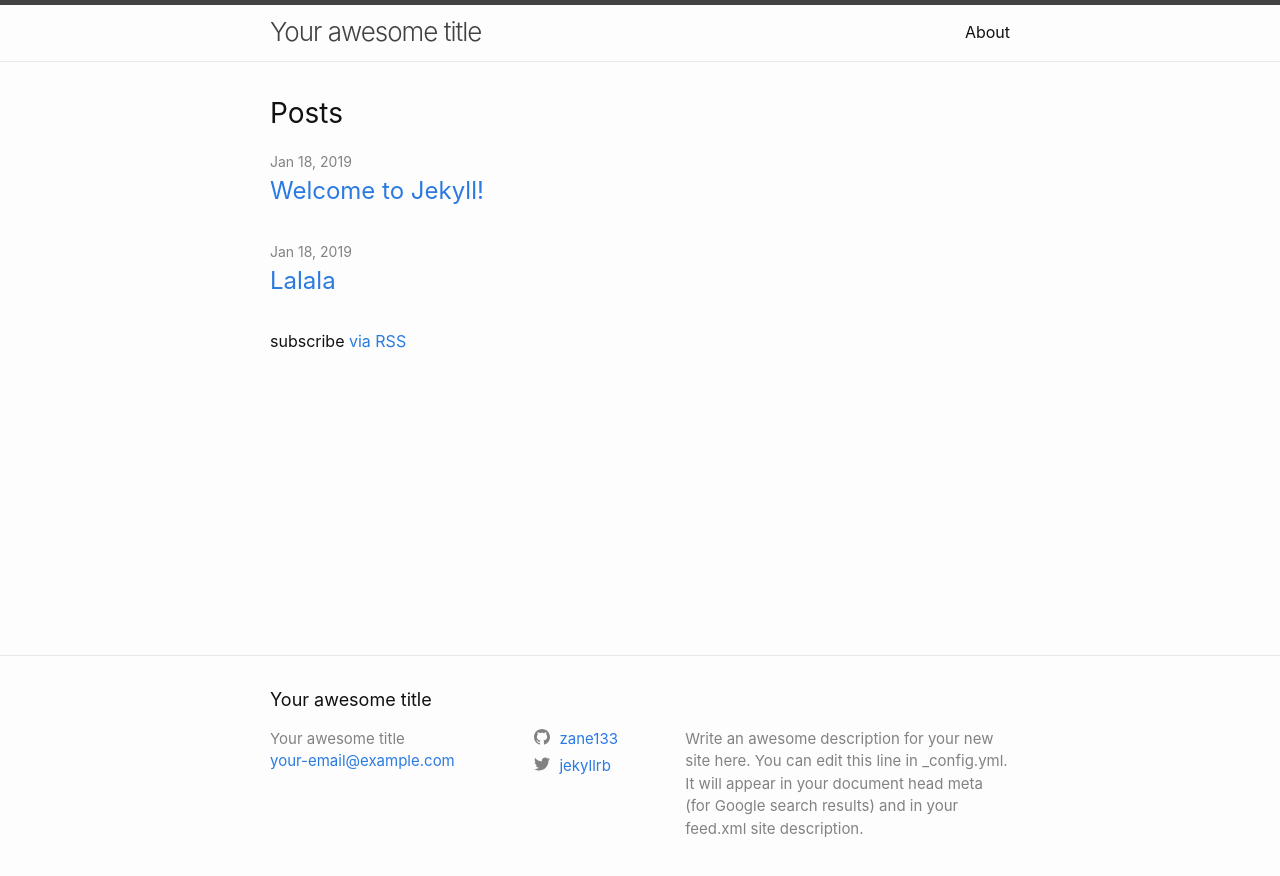
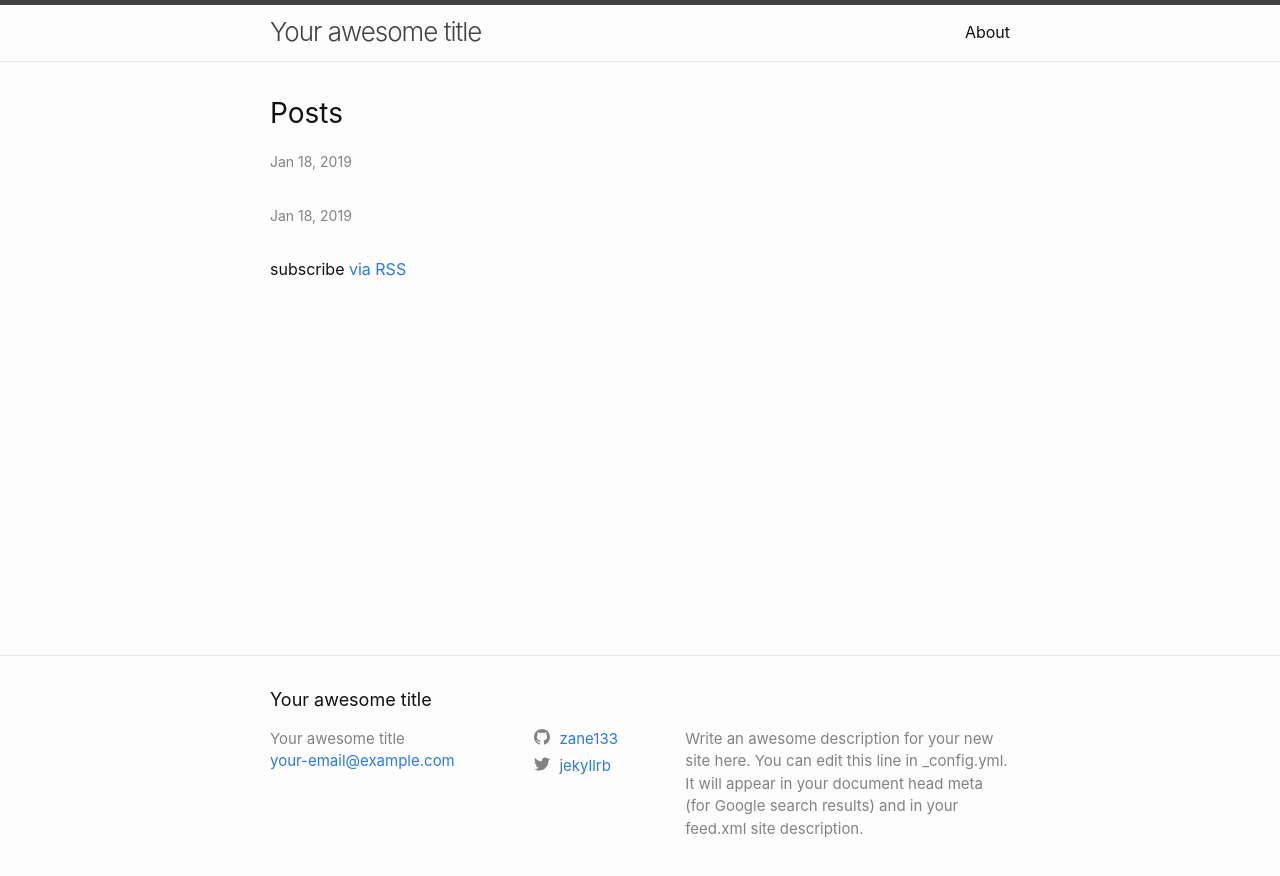
Before and after one commit to zane133/zane133.github.io, a Jekyll site: the page built from index.md, in a window 1280 px wide. Shown: the top 876 px of the page. Built offline with Jekyll 4.4.1, drawn with Linux system fonts in a browser that asks for light colours.

Commit message:
edit to subtitle

```diff
--- a/_layouts/home.html
+++ b/_layouts/home.html
@@ -18,7 +18,7 @@ layout: default
         <span class="post-meta">{{ post.date | date: date_format }}</span>
         <h3>
           <a class="post-link" href="{{ post.url | relative_url }}">
-            {{ post.title | escape }}
+            {{ post.subtitle | escape }}
           </a>
         </h3>
         {%- if site.show_excerpts -%}
```
